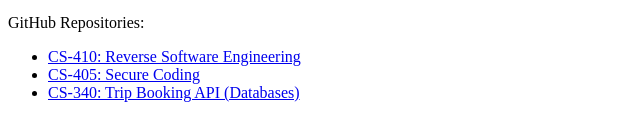
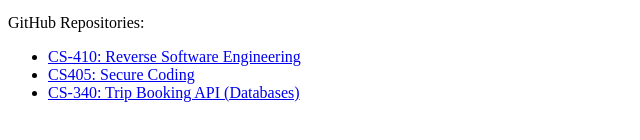
Before and after one commit to TakhaR1234/TakhaR1234.github.io, a plain HTML site: page index.html in a window 1280 px wide. Shown: the part 170-310 px from the top of the page, 0-640 px from the left. Drawn offline with Linux system fonts and the light colour scheme.

Commit message:
Update index.html

```diff
--- a/index.html
+++ b/index.html
@@ -15,7 +15,7 @@
   <p>GitHub Repositories:</p>
 <ul>
   <li><a href="https://github.com/TakhaR1234/CS-410" target="_blank">CS-410: Reverse Software Engineering</a></li>
-  <li><a href="https://github.com/TakhaR1234/CS-405" target="_blank">CS-405: Secure Coding</a></li>
+  <li><a href="https://github.com/TakhaR1234/CS405" target="_blank">CS405: Secure Coding</a></li>
   <li><a href="https://github.com/TakhaR1234/CS-340" target="_blank">CS-340: Trip Booking API (Databases)</a></li>
 </ul>
 
```
